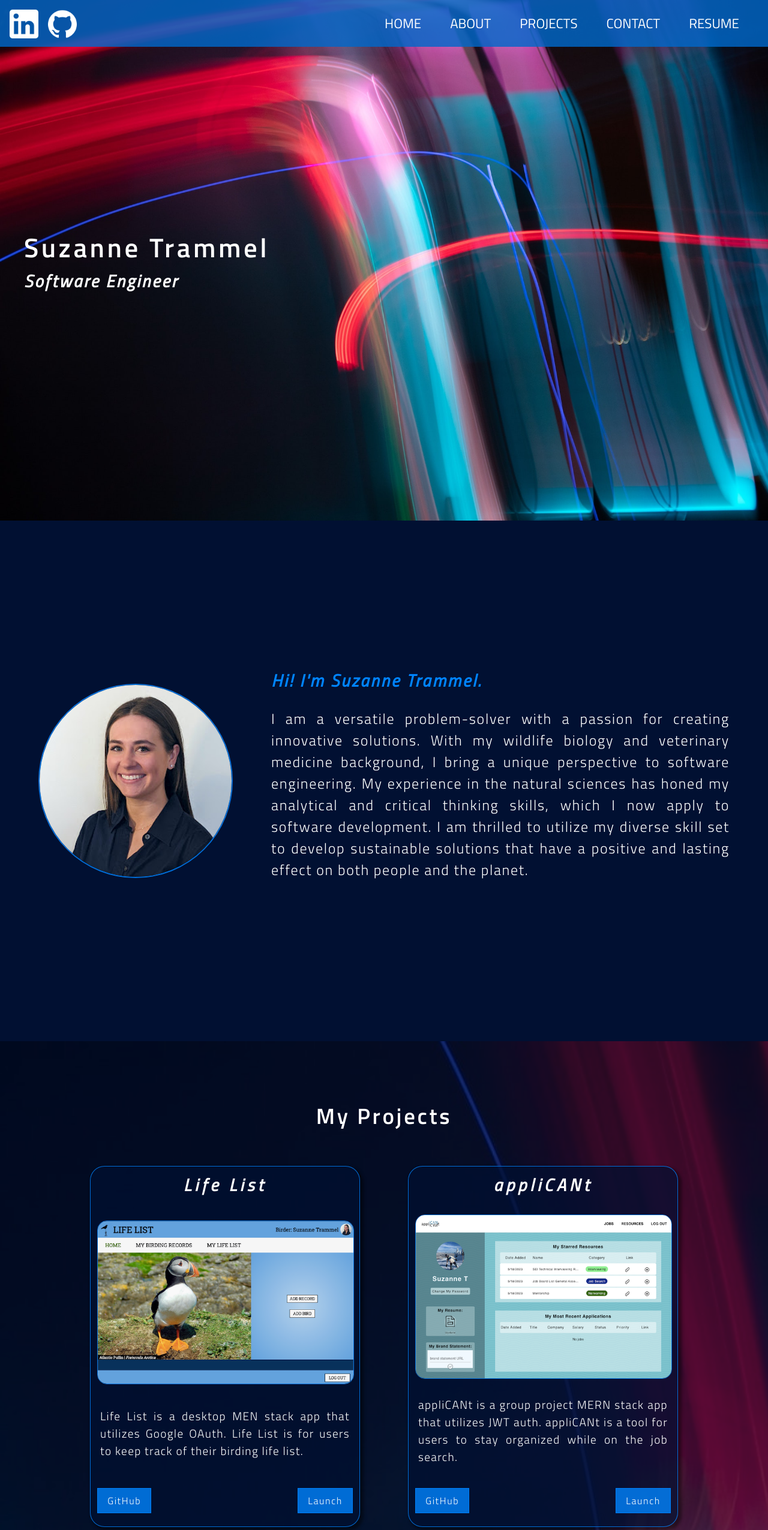
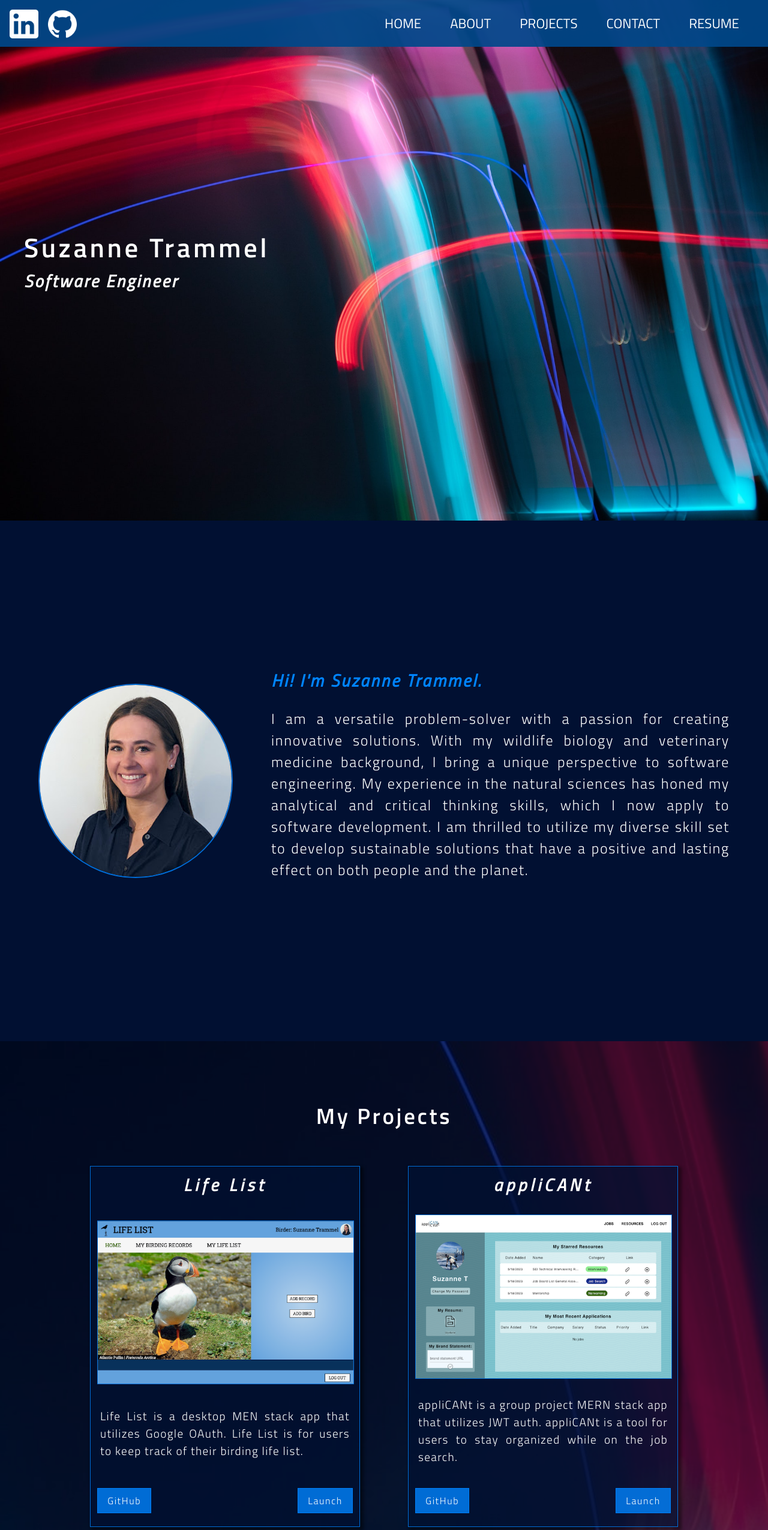
Before and after one commit to strammel33/portfolio, a plain HTML site: page index.html in a window 1280 px wide. Shown: the top 2551 px of the page at 60% size. Drawn offline with nearby package versions, Linux system fonts and the light colour scheme.

Commit message:
remove border radii and darken nav bar bg

```diff
--- a/css/style.css
+++ b/css/style.css
@@ -19,7 +19,7 @@ nav {
   top: 0;
   width: 100%;
   z-index: 1;
-  background-color: rgba(0, 104, 202, 0.819);
+  background-color: rgba(1, 72, 138, 0.924);
 }
 
 ul {
@@ -170,7 +170,6 @@ a {
   max-width: 400px;
   margin: 5vmin;
   background-color: rgba(1, 16, 50, 0.705);
-  border-radius: 3vmin;
   border: 1.5px solid rgba(0, 132, 255, 0.804);
   box-shadow: 4px 4px 5px 2px rgba(0, 0, 0, 0.446);
 }
@@ -187,7 +186,6 @@ a {
 .project-img {
   width: 95%;
   margin: 2.5%;
-  border-radius: 2vmin;
   border: 1px solid rgba(0, 132, 255, 0.804);
   opacity: 1;
   display: block;
@@ -260,7 +258,6 @@ form > input, textarea {
   width: 100%;
   height: 2em;
   border: 2px solid rgba(0, 132, 255, 0.804);
-  border-radius: 1vmin;
   font-family: 'Titillium Web', sans-serif;
   font-size: calc(.8rem + .5vw);
   padding: 2vmin;
```
